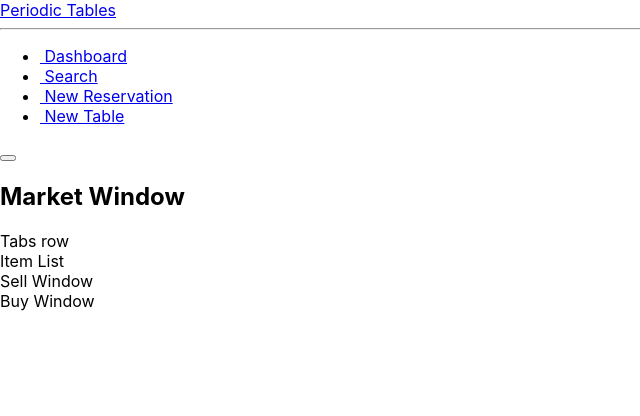
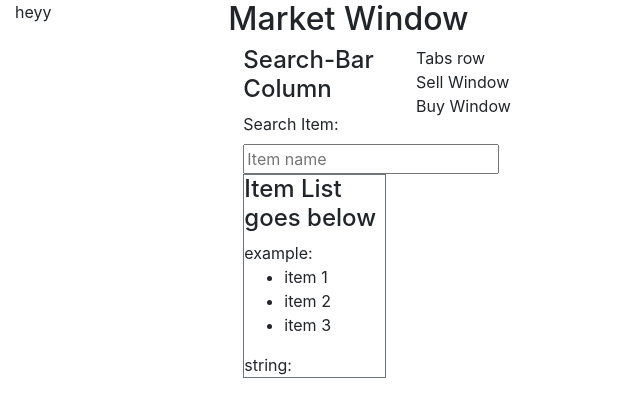
Before and after one commit to SeanBunch/Eve-API, a React (Create React App) app in the folder frontend/: page / in a window 1280 px wide. Shown: the top 416 px of the page, without its empty margins (0-640 px from the left). Built offline with nearby package versions, Linux system fonts and the light colour scheme.

Commit message:
html elment and compoents added

```diff
--- a/frontend/public/index.html
+++ b/frontend/public/index.html
@@ -24,6 +24,34 @@
       work correctly both with client-side routing and a non-root public URL.
       Learn how to configure a non-root public URL by running `npm run build`.
     -->
+    <link
+    crossorigin="anonymous"
+    href="https://stackpath.bootstrapcdn.com/bootstrap/4.5.2/css/bootstrap.min.css"
+    integrity="sha384-JcKb8q3iqJ61gNV9KGb8thSsNjpSL0n8PARn9HuZOnIxN0hoP+VmmDGMN5t9UJ0Z"
+    rel="stylesheet"
+  />
+  <!-- <link
+    crossorigin="anonymous"
+    href="https://cdnjs.cloudflare.com/ajax/libs/open-iconic/1.1.1/font/css/open-iconic-bootstrap.min.css"
+    integrity="sha512-UyNhw5RNpQaCai2EdC+Js0QL4RlVmiq41DkmCJsRV3ZxipG2L0HhTqIf/H9Hp8ez2EnFlkBnjRGJU2stW3Lj+w=="
+    rel="stylesheet"
+  /> -->
+  <script
+    crossorigin="anonymous"
+    integrity="sha384-DfXdz2htPH0lsSSs5nCTpuj/zy4C+OGpamoFVy38MVBnE+IbbVYUew+OrCXaRkfj"
+    src="https://code.jquery.com/jquery-3.5.1.slim.min.js"
+  ></script>
+  <script
+    crossorigin="anonymous"
+    integrity="sha384-9/reFTGAW83EW2RDu2S0VKaIzap3H66lZH81PoYlFhbGU+6BZp6G7niu735Sk7lN"
+    src="https://cdn.jsdelivr.net/npm/popper.js@1.16.1/dist/umd/popper.min.js"
+  ></script>
+  <script
+    crossorigin="anonymous"
+    integrity="sha384-B4gt1jrGC7Jh4AgTPSdUtOBvfO8shuf57BaghqFfPlYxofvL8/KUEfYiJOMMV+rV"
+    src="https://stackpath.bootstrapcdn.com/bootstrap/4.5.2/js/bootstrap.min.js"
+  ></script>
+
     <title>Eve Market App</title>
   </head>
   <body>
--- a/frontend/src/Layout/Menu.js
+++ b/frontend/src/Layout/Menu.js
@@ -1,10 +1,10 @@
 import React from "react";
 import { Link } from "react-router-dom";
-
 
 function Menu() {
   return (
     <div>
+      heyy
       <nav className="navbar navbar-dark align-items-start p-0">
         <div className="container-fluid d-flex flex-column p-0">
           <Link
@@ -18,27 +18,27 @@ function Menu() {
           <hr className="sidebar-divider my-0" />
           <ul className="nav navbar-nav text-light" id="accordionSidebar">
             <li className="nav-item">
-            <Link className="nav-link" to="/dashboard">
+              <Link className="nav-link" to="/">
                 <span className="oi oi-dashboard" />
-              &nbsp;Dashboard
+                Dashboard
               </Link>
             </li>
             <li className="nav-item">
-            <Link className="nav-link" to="/search">
+              <Link className="nav-link" to="/">
                 <span className="oi oi-magnifying-glass" />
-              &nbsp;Search
+                Search
               </Link>
             </li>
             <li className="nav-item">
-            <Link className="nav-link" to="/reservations/new">
+              <Link className="nav-link" to="/">
                 <span className="oi oi-plus" />
-              &nbsp;New Reservation
+                New Reservation
               </Link>
             </li>
             <li className="nav-item">
-            <Link className="nav-link" to="/tables/new">
+              <Link className="nav-link" to="/">
                 <span className="oi oi-layers" />
-              &nbsp;New Table
+                New Table
               </Link>
             </li>
           </ul>
@@ -52,7 +52,7 @@ function Menu() {
         </div>
       </nav>
     </div>
-    )
+  );
 }
 
 export default Menu;
--- a/frontend/src/MarketWindow/ItemList.js
+++ b/frontend/src/MarketWindow/ItemList.js
@@ -1,11 +1,21 @@
-import React from "react";
+import React, { useState } from "react";
 
-function ItemList() {
-    return(
-        <div>
-            Item List
-        </div>
-    )
+function ItemList({ string }) {
+  return (
+    <div className="border border-secondary">
+      <h4>Item List goes below</h4>
+
+      <div>
+        example:
+        <ul>
+          <li>item 1</li>
+          <li>item 2</li>
+          <li>item 3</li>
+        </ul>
+      </div>
+      <div>string: {string}</div>
+    </div>
+  );
 }
 
 export default ItemList;
--- a/frontend/src/MarketWindow/MarketWindow.js
+++ b/frontend/src/MarketWindow/MarketWindow.js
@@ -1,24 +1,30 @@
 import React from "react";
 import BuyWindow from "./BuyWindow";
-import ItemList from "./ItemList";
+import SearchBar from "./SearchBar";
 import SellWindow from "./SellWindow";
 import Tabs from "./Tabs";
 
 function MarketWindow() {
+  return (
+    <div>
+      <h2>Market Window</h2>
 
-    return (
-        <div>
-            <h2>
-            Market Window
-            </h2>
-
+      <div className="container-fluid">
+        <div className="row h-100">
+          <div className="col-md-2 side-bar">
+            <SearchBar />
+          </div>
+          <div className="col">
             <Tabs />
-            <ItemList />
             <SellWindow />
             <BuyWindow />
+          </div>
+        </div>
+      </div>
 
-        </div>
-    )
+
+    </div>
+  );
 }
 
 export default MarketWindow;
--- /dev/null
+++ b/frontend/src/MarketWindow/SearchBar.js
@@ -0,0 +1,32 @@
+import React, { useState } from "react";
+import ItemList from "./ItemList";
+
+function SearchBar() {
+  const [searchValue, setSearchValue] = useState("");
+
+  const changeHandler = (event) => {
+    setSearchValue(event.target.value);
+    console.log(searchValue);
+  };
+
+  return (
+    <div>
+      <h4>Search-Bar Column</h4>
+
+      <div>
+        <label>Search Item:</label>
+        <input
+          id="search"
+          name="search"
+          type="text"
+          placeholder="Item name"
+          onChange={changeHandler}
+          value={searchValue}
+        />
+      </div>
+      <ItemList string={searchValue} />
+    </div>
+  );
+}
+
+export default SearchBar;
```
Lines whose indentation alone changed are shown as unchanged.
